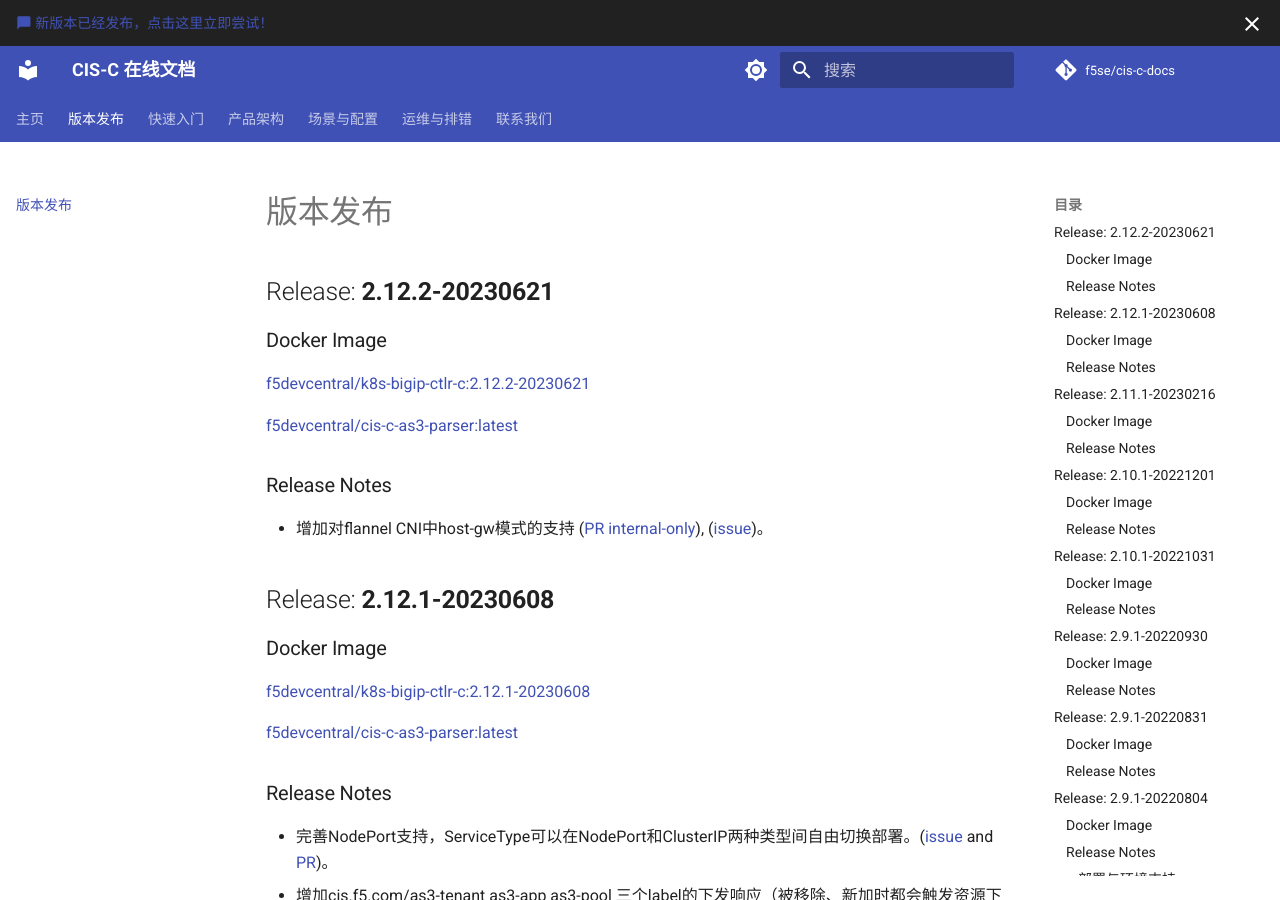
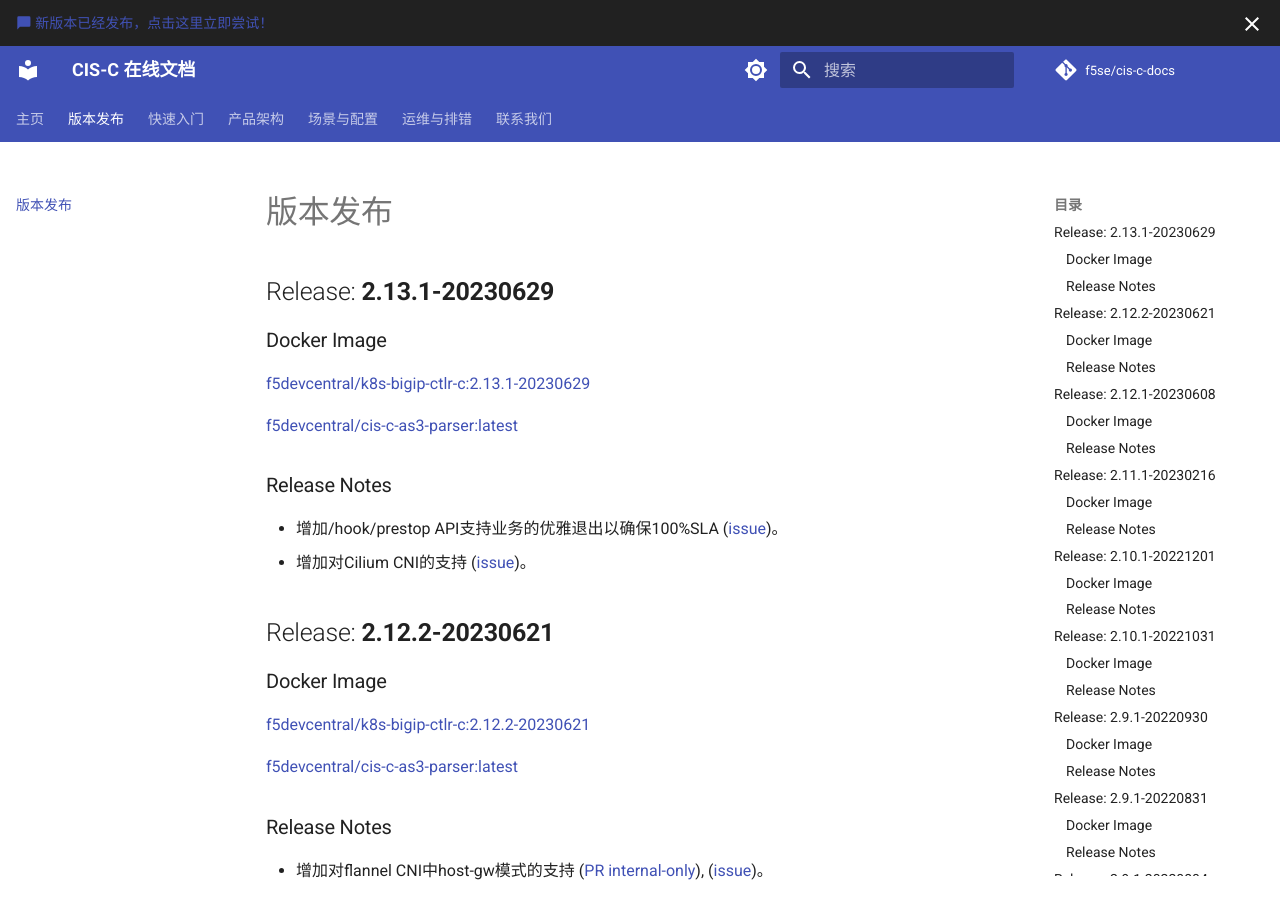
Before and after one commit to f5se/cis-c-docs, an MkDocs documentation site: the page built from docs/Release-notes/index.md, in a window 1280 px wide and 900 px high. Built offline with MkDocs 1.6.1 and Material for MkDocs 9.7.7, drawn with Linux system fonts in a browser that asks for light colours; comment, search, counter and statistics services are not loaded.

Commit message:
release 2.13.1-20230629

```diff
--- a/docs/Release-notes/index.md
+++ b/docs/Release-notes/index.md
@@ -1,4 +1,18 @@
 # 版本发布
+
+## Release: **2.13.1-20230629**
+
+### Docker Image
+
+[f5devcentral/k8s-bigip-ctlr-c:2.13.1-20230629](https://hub.docker.com/r/f5devcentral/k8s-bigip-ctlr-c)
+
+[f5devcentral/cis-c-as3-parser:latest](https://hub.docker.com/r/f5devcentral/cis-c-as3-parser)
+
+### Release Notes
+
+* 增加/hook/prestop API支持业务的优雅退出以确保100%SLA ([issue](https://github.com/f5se/cis-c-docs/issues/57))。
+* 增加对Cilium CNI的支持 ([issue](https://github.com/f5se/cis-c-docs/issues/56))。
+
 
 ## Release: **2.12.2-20230621**
 
```
